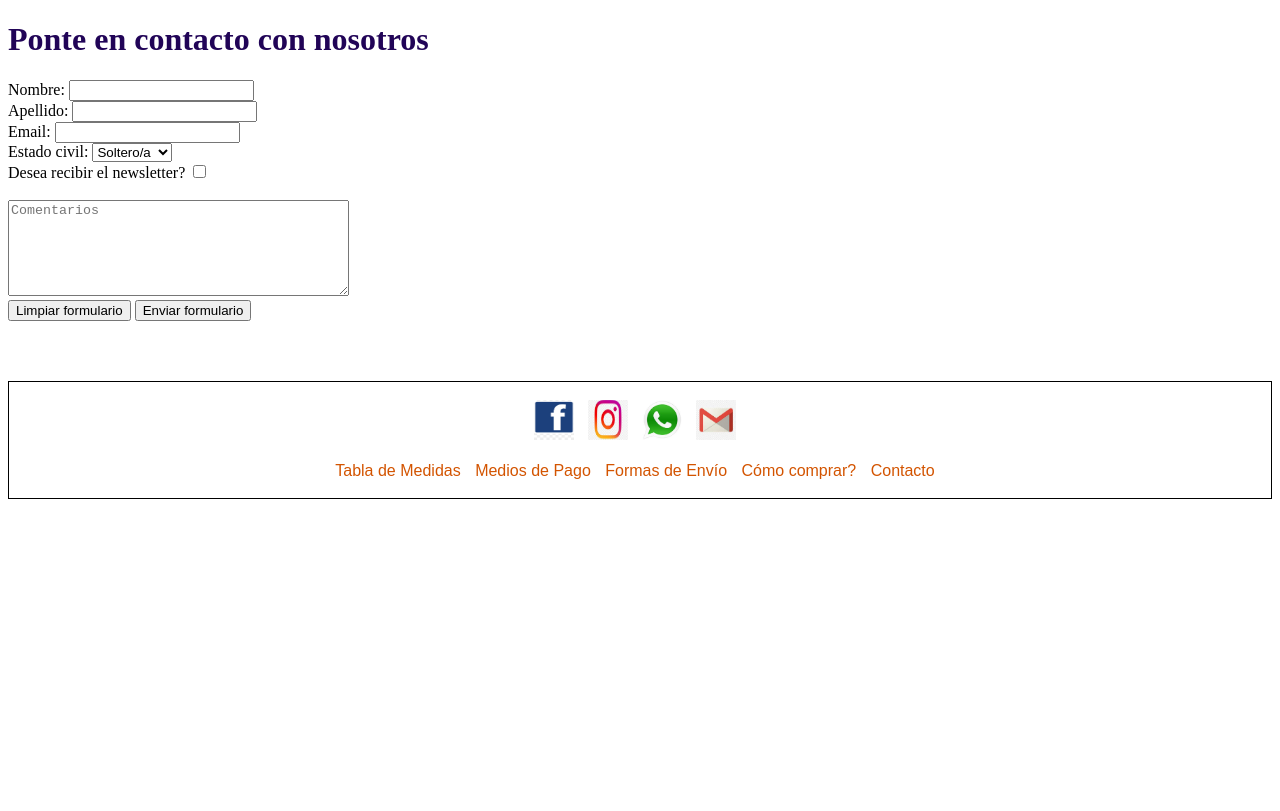
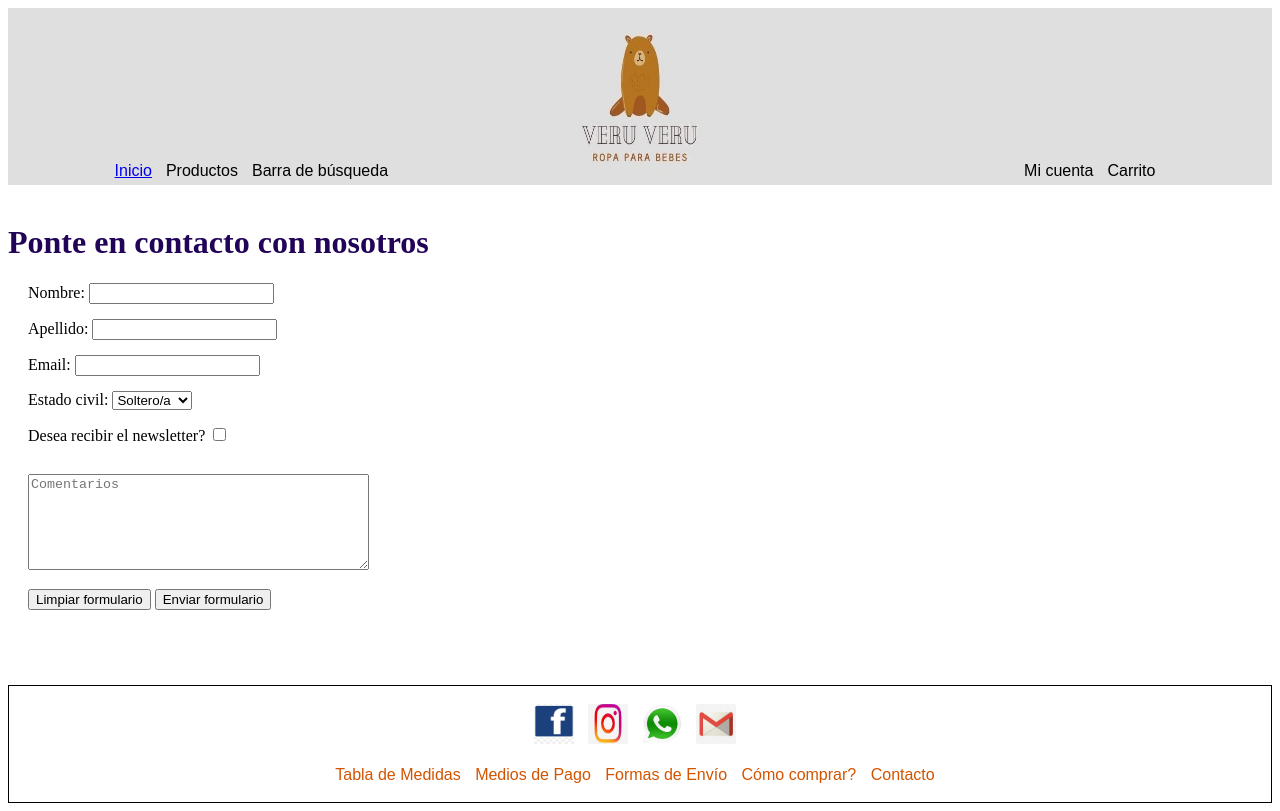
Before and after one commit to german-illesca/veruveru-illesca, a plain HTML site: page contacto.html in a window 1280 px wide. Drawn offline with Linux system fonts and the light colour scheme.

Commit message:
Completa desafio CSS

```diff
--- a/contacto.html
+++ b/contacto.html
@@ -10,8 +10,26 @@
 </head>
 
 <body>
+    <div class="contenedor-logo">
+        <a href="index.html"><img src="./images/logo-2.jpg" alt="LogoVeruVeru"></a>
+    </div>
+
+    <div class="menu-principal" id="encabezado">
+        <div>
+            <ul>
+                <li><a href="index.html">Inicio</a></li>
+                <li>Productos</li>
+                <li id="barra-busqueda">Barra de búsqueda</li>
+                <li>Mi cuenta</li>
+                <li>Carrito</li>
+            </ul>
+        </div>
+    </div>
+    <!--<h1>VeruVeru bebés</h1>-->
+    <br>
+
     <h1>Ponte en contacto con nosotros</h1>
-    <form id="formulario">
+    <form class="formulario-contacto" id="formulario">
         <label for="nombre-contacto">Nombre: </label>
         <input id="nombre-contacto" type="text" name="nombre" required>
         <br>
--- a/styles.css
+++ b/styles.css
@@ -28,20 +28,6 @@ footer a {
     text-decoration: none;
 }
 
-.lista ul {
-    padding-left: 0px;
-    padding-right: 0px;
-    padding-top: 0px;
-    padding-bottom: 0px;
-    margin: 0px;
-}
-
-.lista li {
-    list-style-type: none;
-    display: inline;
-    padding-right: 5px;
-}
-
 .tabla-medidas {
     border-spacing: 2px;
     border-collapse: separate;
@@ -60,7 +46,7 @@ footer a {
     border: black 1px solid;
 }
 
-#td-titulo {
+.tabla-medidas #td-titulo {
     text-align: right;
     font-weight: bold;
     background-color: rgb(220, 247, 255);
@@ -78,3 +64,55 @@ footer a {
     text-align: center;
     border: black 1px solid;
 }
+
+.contenedor-logo,
+.menu-principal {
+    width: 100%;
+    text-align: center;
+    margin: auto;
+    background-color: rgb(223, 223, 223);
+}
+
+.menu-principal li {
+    list-style-type: none;
+    display: inline;
+    padding-right: 10px;
+    font-size: 16px;
+    font-family: sans-serif;
+}
+
+.menu-principal ul {
+    padding-left: 0px;
+    padding-right: 0px;
+    padding-top: 0px;
+    padding-bottom: 5px;
+    margin: 0px;
+}
+
+.menu-principal #barra-busqueda {
+    padding-right: 50%;
+}
+
+.contenedor-logo a {
+    position: relative;
+    top: 15px;
+}
+
+.contenedor-logo img {
+    width: 150px;
+    height: 150px;
+}
+
+.formulario-contacto input,
+select,
+textarea {
+    margin-bottom: 15px;
+}
+
+.formulario-contacto label {
+    width: 50px;
+}
+
+.formulario-contacto {
+    margin-left: 20px;
+}
```
Also changed, not shown: como-comprar.html (+21 -0 lines), formas-envio.html (+18 -0 lines), index.html (+9 -8 lines), medios-pago.html (+18 -0 lines), tabla-medidas.html (+18 -0 lines), images/logo-2.jpg (added).
